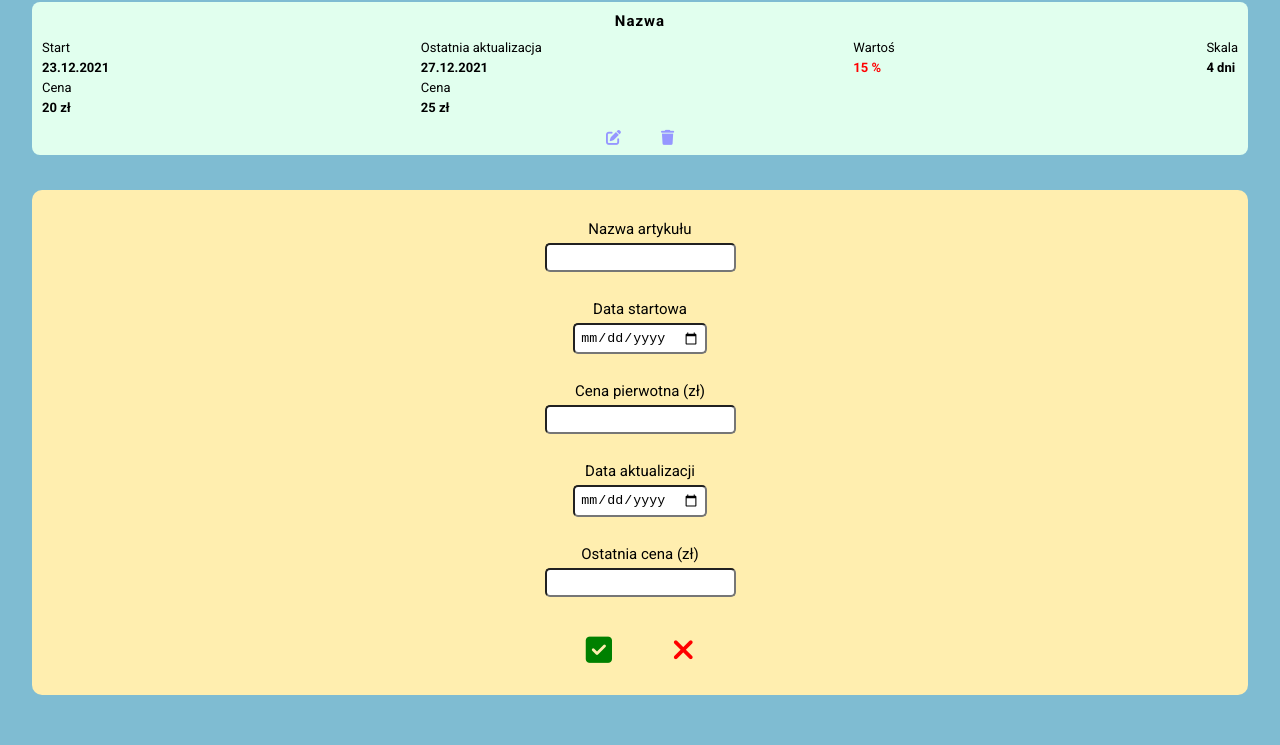
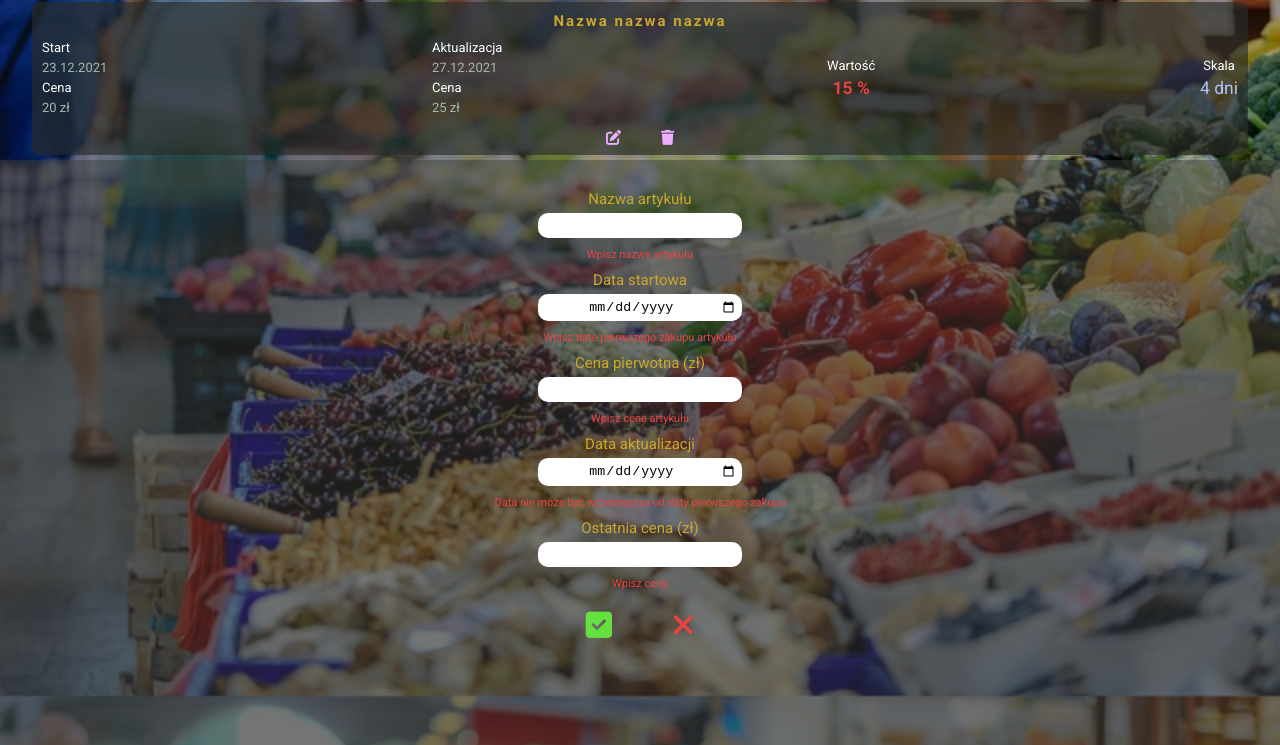
Before and after one commit to bartoszGic/InflaApp, a plain HTML site: page index.html in a window 1280 px wide. Shown: the part 158-903 px from the top of the page. Before the commit the page ends 853 px from the top, so only its background shows below. Drawn offline with Linux system fonts and the light colour scheme; a web font is replaced by a local one.

Commit message:
Next day of styling

```diff
--- a/index.html
+++ b/index.html
@@ -15,14 +15,16 @@
 </head>
 
 <body>
+
     <div class="container">
+        <div class="container-shadow">
             <div class="top">
-            <h1>InflApp</h1>
+                <h1>Infl<span>App</span></h1>
                 <button><i class="add-btn fa-solid fa-plus"></i></button>
             </div>
-        <ul>
+            <ul class="list">
                 <li>
-                <div class="name">Nazwa</div>
+                    <div class="name">Nazwa nazwa nazwa</div>
                     <div class="article-data">
                         <div class="start-values">
                             <p>Start</p>
@@ -31,13 +33,13 @@
                             <p class="start-price article-data-value">20 zł</p>
                         </div>
                         <div class="actual-values">
-                        <p>Ostatnia aktualizacja</p>
+                            <p>Aktualizacja</p>
                             <p class="actual-date article-data-value">27.12.2021</p>
                             <p>Cena</p>
                             <p class="start-price article-data-value">25 zł</p>
                         </div>
                         <div class="infla">
-                        <p>Wartoś</p>
+                            <p>Wartość</p>
                             <p class="infla-value article-data-value">15 %</p>
                         </div>
                         <div class="scale">
@@ -51,6 +53,9 @@
                     </div>
                 </li>
             </ul>
+        </div>
+
+    </div>
     <div class="new-article-popup">
         <form>
             <div class="form-box">
@@ -85,8 +90,6 @@
             </div>
         </form>
     </div>
-    </div>
-
 
     <script src="./script.js"></script>
 </body>
--- a/sass/main.scss
+++ b/sass/main.scss
@@ -7,28 +7,26 @@ html {
 	font-size: 62.5%;
 }
 :root {
-	--bgColor: #7fbcd2;
-	--plusColor: #ffeeaf;
-	--boxColor: #e1ffee;
-	--inflaColor: red;
-	--deflaColor: green;
-	--toolsColor: #9597ff;
+	--titleColor: #c9a72f;
+	--plusColor: #eeafff;
+	--dataTextColor: rgb(164, 184, 169);
+	--boxColor: rgba(40, 44, 41, 0.65);
+	--inflaColor: rgb(228, 68, 68);
+	--deflaColor: rgb(101, 224, 63);
+	--textColor: #fff;
+	--daysColor: #afc0ff;
 }
 body {
-	display: flex;
-	justify-content: center;
-	background-color: var(--bgColor);
+	background-image: url('../img/the-market-3147758_640.jpg');
+	background-attachment: fixed;
+	background-size: cover;
 	font-family: 'Roboto', sans-serif;
 }
-.hide {
-	display: none;
-}
-.fa-solid {
-	cursor: pointer;
-}
+
 button {
 	background-color: transparent;
 	border: none;
+	cursor: pointer;
 }
 button:active {
 	animation: btnAnimation 0.2s;
@@ -37,8 +35,9 @@ button:active {
 	display: flex;
 	flex-direction: column;
 	justify-content: center;
-	width: 95%;
-}
+	width: 100%;
+	.container-shadow {
+		background-color: rgba(0, 0, 0, 0.35);
 		.top {
 			display: flex;
 			flex-direction: column;
@@ -48,6 +47,10 @@ button:active {
 				font-family: 'Lexend Zetta', sans-serif;
 				font-size: 4rem;
 				letter-spacing: 0.5rem;
+				color: var(--titleColor);
+				span {
+					color: var(--textColor);
+				}
 			}
 			.add-btn {
 				margin: 1.5rem auto;
@@ -58,34 +61,52 @@ button:active {
 		ul {
 			display: flex;
 			flex-direction: column;
+			align-items: center;
 			list-style-type: none;
 			li {
 				display: flex;
 				flex-direction: column;
 				align-items: center;
+				width: 95%;
 				margin: 0.5rem 0;
+				color: var(--plusColor);
 				background-color: var(--boxColor);
 				border-radius: 0.8rem;
 				.name {
 					margin-top: 1rem;
 					font-size: 1.5rem;
 					font-weight: 700;
-			letter-spacing: 0.1rem;
+					letter-spacing: 0.2rem;
+					color: var(--titleColor);
 				}
 				.article-data {
 					display: flex;
 					justify-content: space-between;
 					width: 100%;
 					padding: 1rem 1rem 0;
+					color: var(--textColor);
 					p {
 						margin-bottom: 0.5rem;
 						font-size: 1.3rem;
 					}
 					.article-data-value {
-				font-weight: 700;
+						color: var(--dataTextColor);
 					}
 					.infla-value {
+						font-size: 1.75rem;
+						font-weight: 700;
 						color: var(--inflaColor);
+					}
+					.infla,
+					.scale {
+						display: flex;
+						flex-direction: column;
+						justify-content: center;
+						text-align: center;
+						.scale-value {
+							font-size: 1.75rem;
+							color: var(--daysColor);
+						}
 					}
 				}
 				.tools {
@@ -94,16 +115,20 @@ ul {
 						margin: 0 1rem;
 						padding: 1rem;
 						font-size: 1.5rem;
-				color: var(--toolsColor);
+						color: var(--plusColor);
 					}
 				}
 			}
 		}
+	}
+}
+
 .new-article-popup {
+	display: flex;
+	justify-content: center;
+	height: 100vh;
 	padding: 2rem;
-	margin-top: 3rem;
-	background-color: var(--plusColor);
-	border-radius: 1rem;
+	background-color: var(--boxColor);
 	form {
 		.form-box {
 			display: flex;
@@ -111,6 +136,7 @@ ul {
 			align-items: center;
 			text-align: center;
 			margin: 1rem 0;
+			color: var(--titleColor);
 			label {
 				margin-bottom: 0.5rem;
 				font-size: 1.5rem;
@@ -118,11 +144,16 @@ ul {
 			input {
 				padding: 0.5rem;
 				margin-bottom: 0.5rem;
-				border-radius: 0.5rem;
+				width: 70%;
+				text-align: center;
+				border-radius: 1rem;
+				border: none;
 			}
 			.error-text {
-				visibility: hidden;
+				// visibility: hidden;
+				margin-top: 0.5rem;
 				font-size: 1.1rem;
+				color: var(--inflaColor);
 			}
 		}
 		.tools-btns {
```
Also changed, not shown: css/main.css, img/the-market-3147758_1920.jpg (added), img/the-market-3147758_640.jpg (added), 1 other file. Lines whose indentation alone changed are shown as unchanged.
